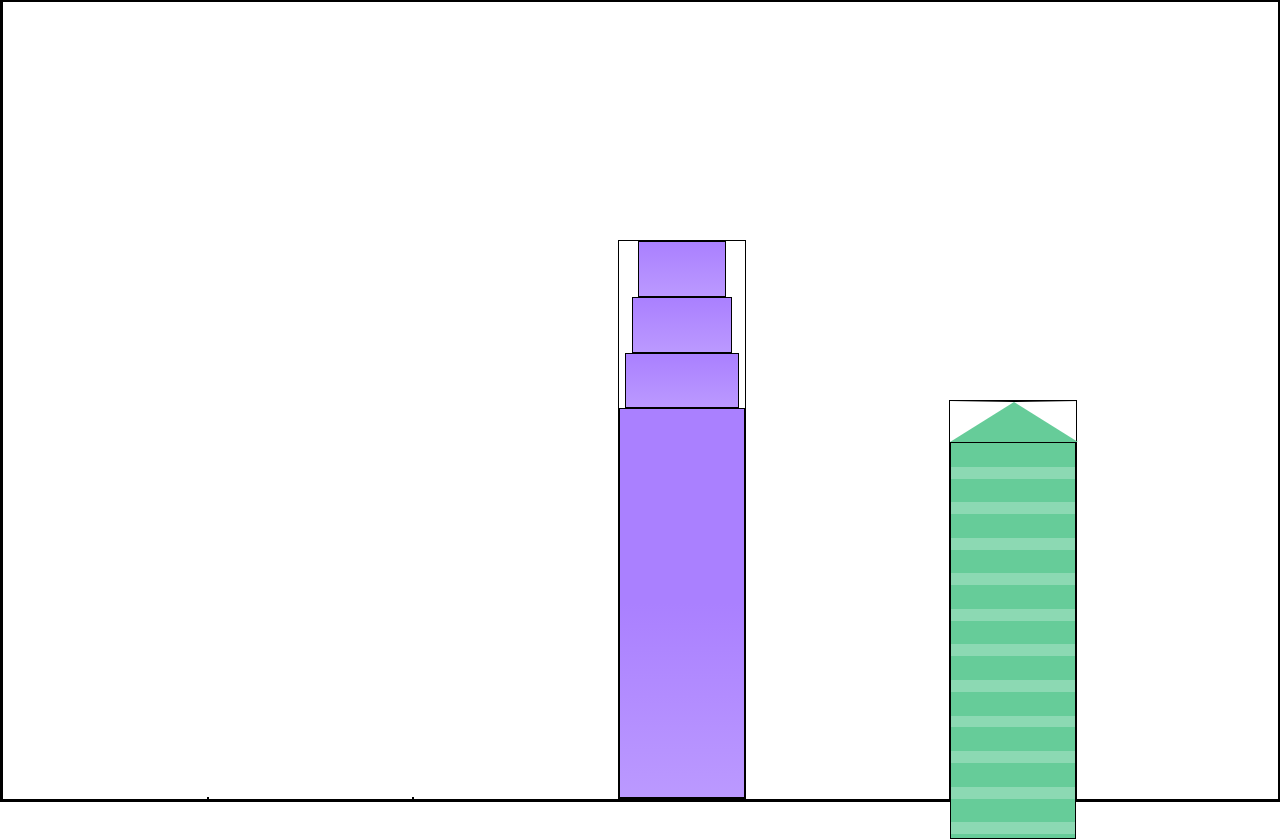
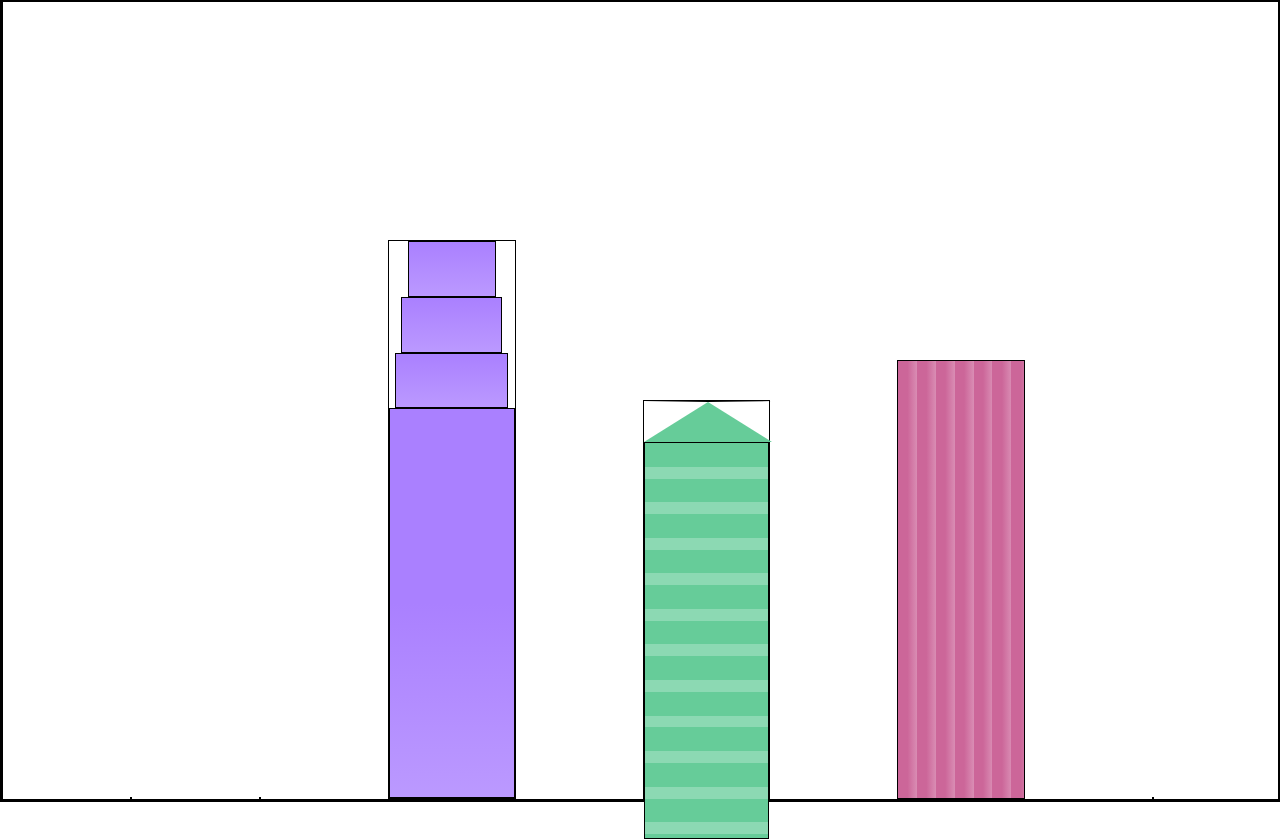
Before and after one commit to ConradPB/City-Skyline-Night-Blackout, a website: page index.html in a window 1280 px wide. Drawn offline with Linux system fonts and the light colour scheme.

Commit message:
city skyline 3rd background building

```diff
--- a/CSS/styles.css
+++ b/CSS/styles.css
@@ -99,3 +99,14 @@
         var(--window-color2) 9%
       );
   }
+
+  .bb3 {
+    width: 10%;
+    height: 55%;
+    background: repeating-linear-gradient(
+        90deg,
+        var(--building-color3),
+        var(--building-color3),
+        var(--window-color3) 15%
+      );
+  }
--- a/index.html
+++ b/index.html
@@ -20,6 +20,8 @@
         <div class="bb2a"></div>
         <div class="bb2b"></div>
       </div>
+      <div class="bb3"></div>
+      <div></div>
 
   </body>
 </html>
```
